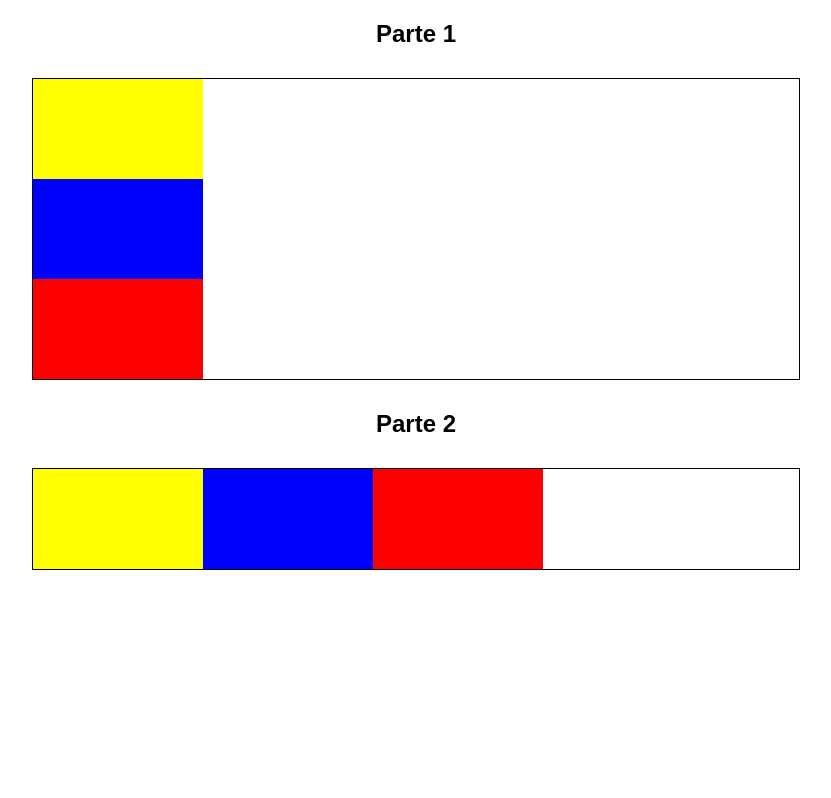
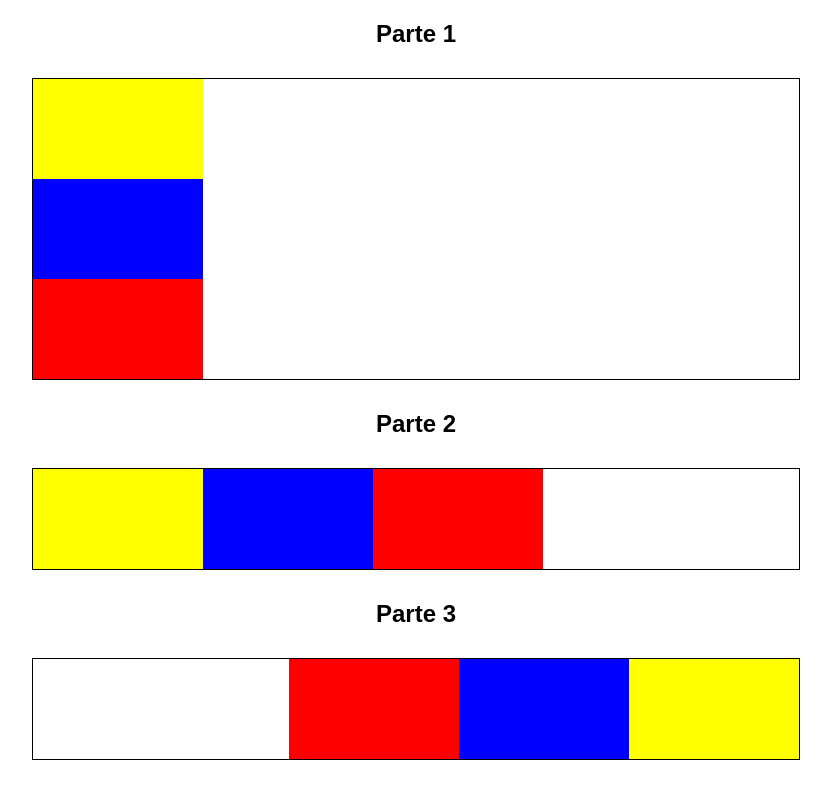
Before and after one commit to miriampc/la-bandera, a plain HTML site: page index.html in a window 1280 px wide. Shown: the whole page, without its empty margins (224-1055 px from the left). Drawn offline with Linux system fonts and the light colour scheme.

Commit message:
desarrollo parte3

```diff
--- a/assets/css/main.css
+++ b/assets/css/main.css
@@ -31,3 +31,9 @@ h2{
 .second div{
   float: left;
 }
+.third{
+  overflow: auto;
+}
+.third div{
+  float: right;
+}
--- a/index.html
+++ b/index.html
@@ -20,6 +20,11 @@
     <div class="box-color"></div>
     <div class="box-color"></div>
   </section>
-
+  <h2>Parte 3</h2>
+  <section class="container third">
+    <div class="box-color"></div>
+    <div class="box-color"></div>
+    <div class="box-color"></div>
+  </section>
 </body>
 </html>
```
